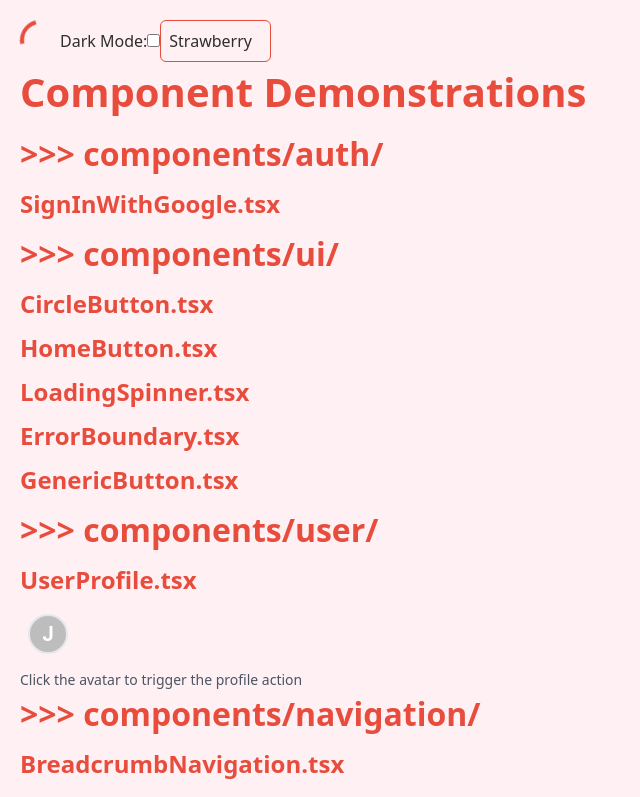
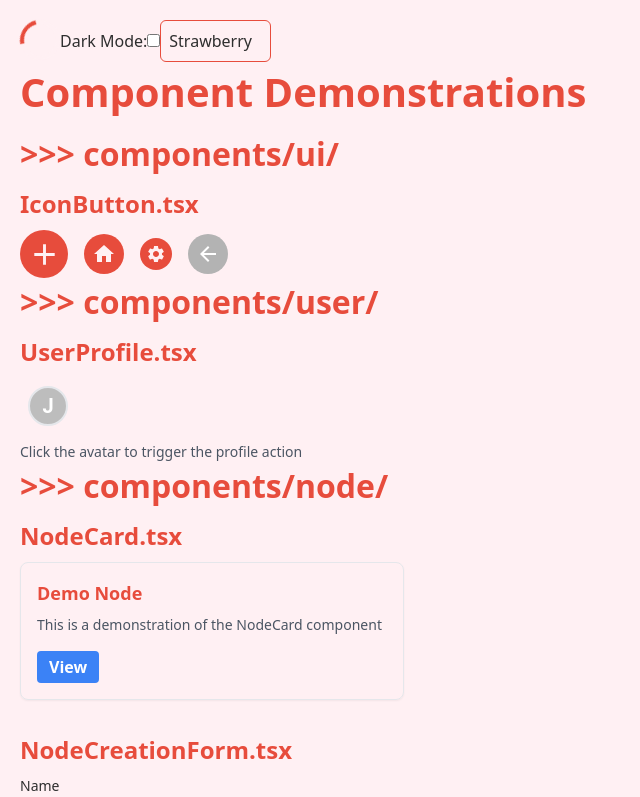
Before and after one commit to CorbinIvon/2024fa-csci-36-inventory-system, a Next.js app in the folder apps/frontend/inventory-system-frontend/: page /components in a window 1280 px wide. Shown: the top 797 px of the page, without its empty margins (0-640 px from the left). Built offline with nearby package versions, Linux system fonts and the light colour scheme.

Commit message:
Add IconButton component and integrate it into Page; update layout with icon buttons

```diff
--- a/apps/frontend/inventory-system-frontend/src/app/components/page.tsx
+++ b/apps/frontend/inventory-system-frontend/src/app/components/page.tsx
@@ -10,6 +10,8 @@ import NodeCreationForm from './node/NodeCreationForm'
 import NodeDescriptionModal from './node/NodeDescriptionModal'
 import Node from '@repo/node-api/src/node'
 import UserProfile from './user/UserProfile'
+import IconButton, { IconButtonSize, IconButtonType } from './ui/IconButton'
+import * as mui from '@mui/icons-material'
 
 const Page: React.FC = () => {
   const [searchTerm, setSearchTerm] = useState('')
@@ -178,15 +180,19 @@ const Page: React.FC = () => {
 
       <h1>Component Demonstrations</h1>
 
-      <h2>&gt;&gt;&gt; components/auth/</h2>
-      <h4>SignInWithGoogle.tsx</h4>
-
       <h2>&gt;&gt;&gt; components/ui/</h2>
-      <h4>CircleButton.tsx</h4>
-      <h4>HomeButton.tsx</h4>
-      <h4>LoadingSpinner.tsx</h4>
-      <h4>ErrorBoundary.tsx</h4>
-      <h4>GenericButton.tsx</h4>
+      <h4>IconButton.tsx</h4>
+      <div className="flex gap-4 items-center">
+        <IconButton icon={mui.Add} size={IconButtonSize.LARGE} onClick={() => console.log('Add clicked')} />
+        <IconButton icon={mui.Home} onClick={() => console.log('Home clicked')} />
+        <IconButton
+          icon={mui.Settings}
+          size={IconButtonSize.SMALL}
+          type={IconButtonType.SECONDARY}
+          onClick={() => console.log('Settings clicked')}
+        />
+        <IconButton icon={mui.ArrowBack} disabled onClick={() => console.log('Back clicked')} />
+      </div>
 
       <h2>&gt;&gt;&gt; components/user/</h2>
       <h4>UserProfile.tsx</h4>
@@ -198,10 +204,6 @@ const Page: React.FC = () => {
         />
         <p className="text-sm text-gray-600">Click the avatar to trigger the profile action</p>
       </div>
-
-      <h2>&gt;&gt;&gt; components/navigation/</h2>
-      <h4>BreadcrumbNavigation.tsx</h4>
-      <h4>SideNavigationMenu.tsx</h4>
 
       <h2>&gt;&gt;&gt; components/node/</h2>
       <div className="space-y-8 mb-8">
--- /dev/null
+++ b/apps/frontend/inventory-system-frontend/src/app/components/ui/IconButton.tsx
@@ -0,0 +1,67 @@
+'use client'
+import React from 'react'
+import { IconButton as MuiIconButton } from '@mui/material'
+import { SvgIconComponent } from '@mui/icons-material'
+
+export enum IconButtonSize {
+  SMALL = 'small',
+  MEDIUM = 'medium',
+  LARGE = 'large',
+}
+
+export enum IconButtonType {
+  PRIMARY = 'primary',
+  SECONDARY = 'secondary',
+  DEFAULT = 'default',
+  INHERIT = 'inherit',
+}
+
+interface IconButtonProps {
+  icon: SvgIconComponent
+  onClick?: () => void
+  size?: IconButtonSize
+  type?: IconButtonType
+  disabled?: boolean
+  className?: string
+}
+
+const sizeMap: Record<IconButtonSize, string> = {
+  [IconButtonSize.SMALL]: '32px',
+  [IconButtonSize.MEDIUM]: '40px',
+  [IconButtonSize.LARGE]: '48px',
+}
+
+const IconButton: React.FC<IconButtonProps> = ({
+  icon: Icon,
+  onClick,
+  size = IconButtonSize.MEDIUM,
+  type = IconButtonType.PRIMARY,
+  disabled = false,
+  className = '',
+}) => {
+  return (
+    <MuiIconButton
+      onClick={onClick}
+      disabled={disabled}
+      color={type}
+      className={`rounded-full ${className}`}
+      sx={{
+        width: sizeMap[size],
+        height: sizeMap[size],
+        backgroundColor: 'var(--primary-color)',
+        color: 'var(--background-color)',
+        '&:hover': {
+          backgroundColor: 'var(--secondary-color)',
+        },
+        '&.Mui-disabled': {
+          backgroundColor: '#b3b3b3',
+          color: '#ffffff',
+        },
+      }}
+    >
+      <Icon fontSize={size} />
+    </MuiIconButton>
+  )
+}
+
+export default IconButton
--- a/package.json
+++ b/package.json
@@ -25,6 +25,7 @@
     "@emotion/react": "^11.13.3",
     "@emotion/styled": "^11.13.0",
     "@material-ui/core": "^4.12.4",
+    "@mui/icons-material": "^6.1.6",
     "@mui/material": "^6.1.6"
   }
 }
```
Also changed, not shown: 1 other file (tests, documents, lock files or other folders).
